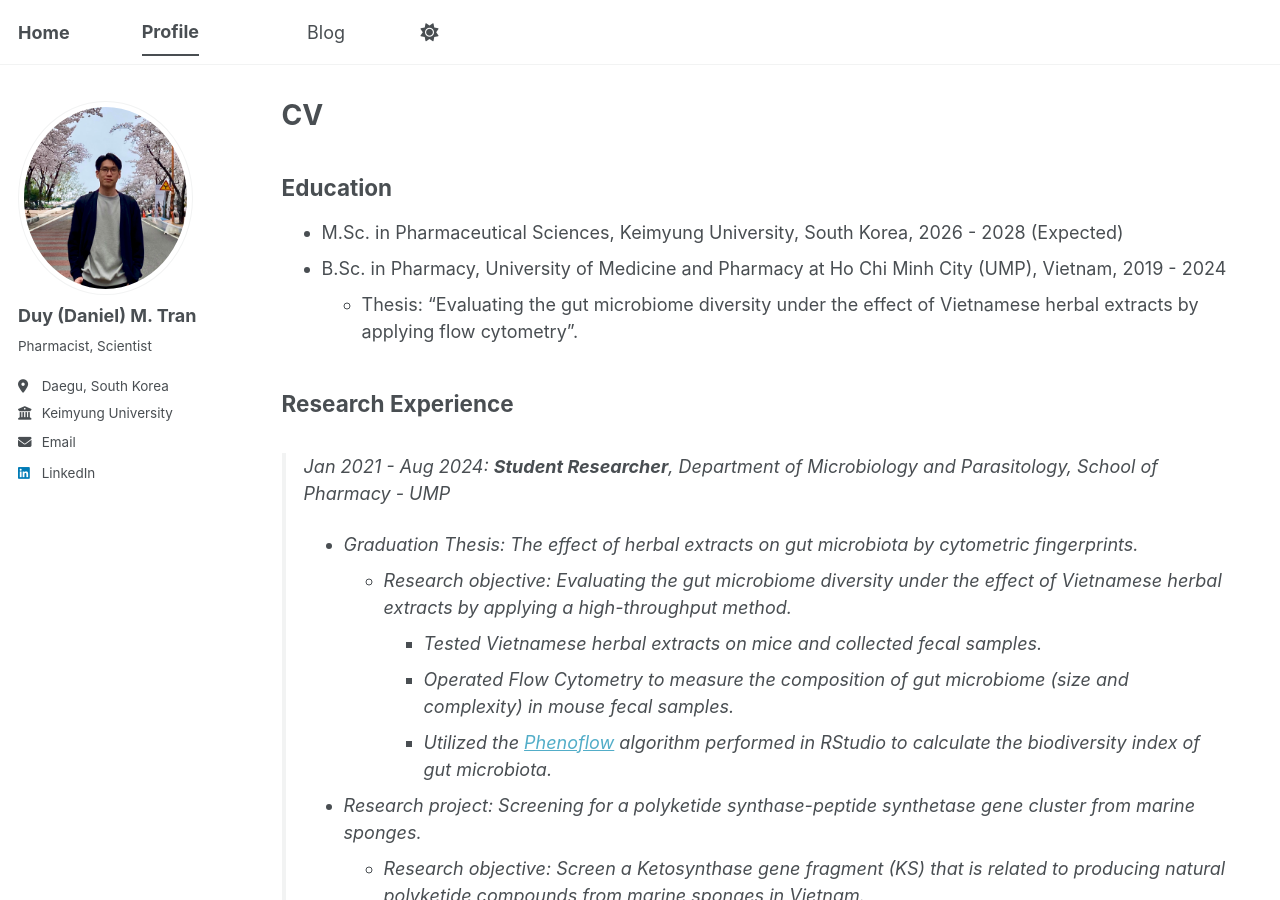
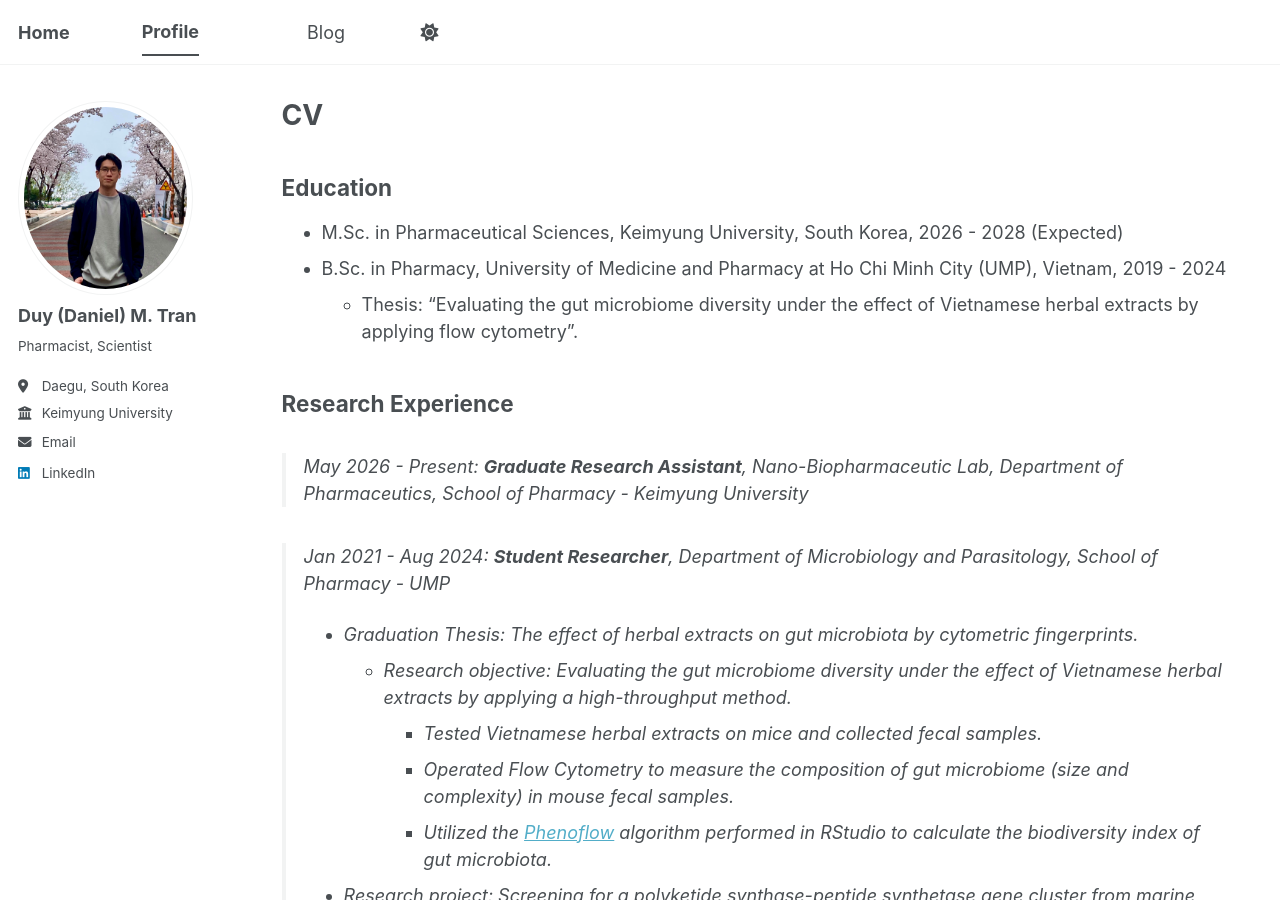
Before and after one commit to tranminhduy-git/tmduy.github.io, a Jekyll site: the page built from _pages/cv.md, in a window 1280 px wide and 900 px high. Built offline with Jekyll 4.4.1, drawn with Linux system fonts in a browser that asks for light colours; a script bundle is joined from its source files by our own code; library files that are not in the unit come from our copies.

Commit message:
Update cv.md

```diff
--- a/_pages/cv.md
+++ b/_pages/cv.md
@@ -16,6 +16,8 @@ redirect_from:
   * Thesis: "Evaluating the gut microbiome diversity under the effect of Vietnamese herbal extracts by applying flow cytometry".
 
 ## Research Experience
+
+> May 2026 - Present: __Graduate Research Assistant__, Nano-Biopharmaceutic Lab, Department of Pharmaceutics, School of Pharmacy - Keimyung University
 
 > Jan 2021 - Aug 2024: __Student Researcher__, Department of Microbiology and Parasitology, School of Pharmacy - UMP
   * _Graduation Thesis_: The effect of herbal extracts on gut microbiota by cytometric fingerprints.
```
